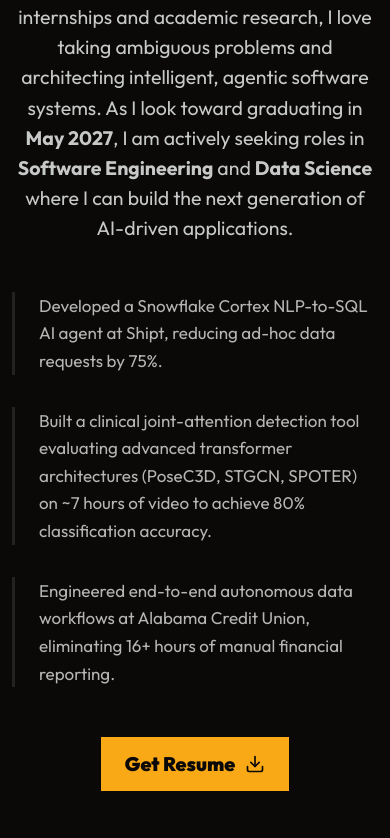
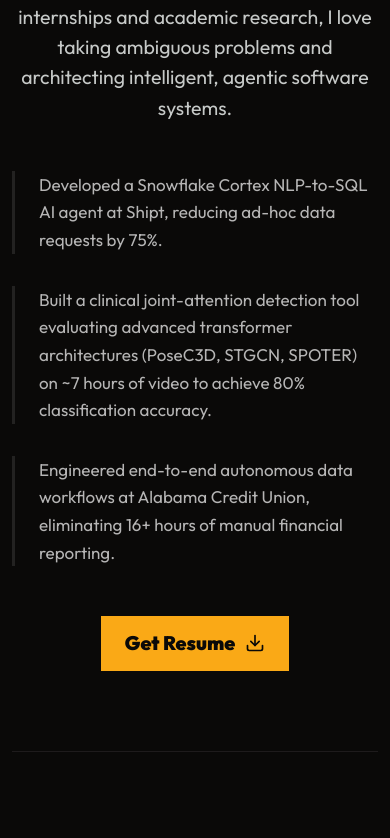
Before and after one commit to girwandhakal/Personal-Website-2.0, a Next.js app: page / in a window 390 px wide. Shown: the part 1106-1944 px from the top of the page. Built offline with nearby package versions, Linux system fonts and the light colour scheme; what bad-words would draw is missing.

Commit message:
fix(layout): prevent global horizontal scrolling on mobile and minor UI tweaks

```diff
--- a/src/components/layout/phone-messenger.tsx
+++ b/src/components/layout/phone-messenger.tsx
@@ -306,8 +306,8 @@ export function PhoneMessenger() {
       }
 
       // Add a realistic typing delay based on the length of the response
-      // Minimum 1 second, ~25ms per character, maximum 2 seconds
-      const typingDelay = Math.max(1000, Math.min(finalContent.length * 25, 2000));
+      // Minimum 0.5 seconds, ~12.5ms per character, maximum 1 second
+      const typingDelay = Math.max(500, Math.min(finalContent.length * 12.5, 1000));
       await new Promise((resolve) => setTimeout(resolve, typingDelay));
 
       setDynamicSuggestions(newSuggestions);
@@ -900,7 +900,7 @@ export function PhoneMessenger() {
             bottom: 0 !important;
           }
           .phone-frame {
-            width: 100vw !important;
+            width: 100% !important;
             height: 100dvh !important;
             border-radius: 0 !important;
             border: none !important;
--- a/src/components/sections/about.tsx
+++ b/src/components/sections/about.tsx
@@ -11,7 +11,7 @@ export function About() {
         </Reveal>
         <Reveal className="about-copy max-w-3xl" delay={0.1}>
           <p>
-            I am a Computer Science researcher and engineer specializing in <strong>Agentic Engineering, Artificial Intelligence, and Data Science</strong>. Drawing from my experience across high-growth tech internships and academic research, I love taking ambiguous problems and architecting intelligent, agentic software systems. As I look toward graduating in <strong>May 2027</strong>, I am actively seeking roles in <strong>Software Engineering</strong> and <strong>Data Science</strong> where I can build the next generation of AI-driven applications.
+            I am a Computer Science researcher and engineer specializing in <strong>Agentic Engineering, Artificial Intelligence, and Data Science</strong>. Drawing from my experience across high-growth tech internships and academic research, I love taking ambiguous problems and architecting intelligent, agentic software systems.
           </p>
           <div className="mt-12 flex flex-col gap-8 text-left w-full mx-auto max-w-2xl">
             {profile.proof.map((item, i) => (
--- a/src/styles/globals.css
+++ b/src/styles/globals.css
@@ -19,6 +19,8 @@ html {
   scroll-behavior: smooth;
   scroll-padding-top: 104px;
   background: var(--black);
+  overflow-x: hidden;
+  max-width: 100%;
 }
 
 body {
```
Also changed, not shown: 1 other file (tests, documents, lock files or other folders).
